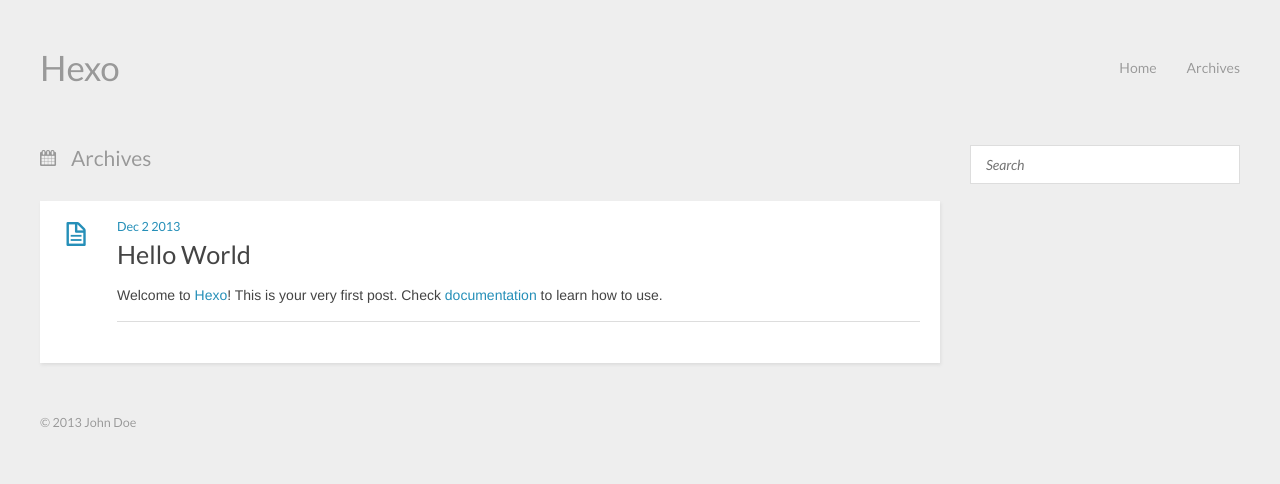
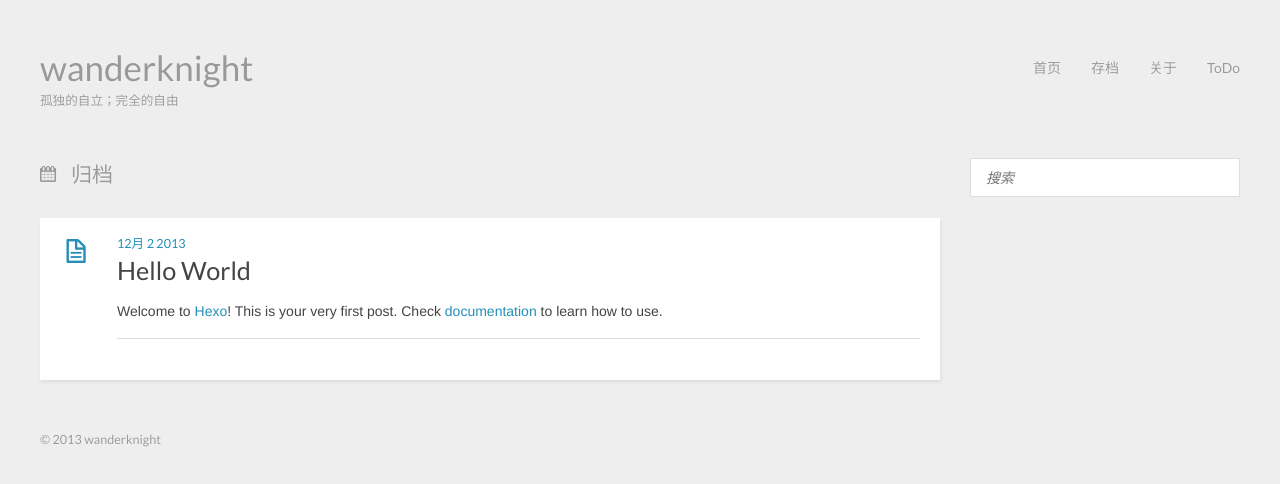
Before and after one commit to wanderknight/wanderknight.github.io, a plain HTML site: page archives/index.html in a window 1280 px wide. Drawn offline with nearby package versions, Linux system fonts and the light colour scheme.

Commit message:
Site updated: 2013-12-02 22:37:44

```diff
--- a/archives/index.html
+++ b/archives/index.html
@@ -3,21 +3,21 @@
 <head>
   <meta charset="utf-8">
 
-  <title>Archives | Hexo</title>
-  <meta name="author" content="John Doe">
+  <title>归档 | wanderknight</title>
+  <meta name="author" content="wanderknight">
 
 
   <meta name="viewport" content="width=device-width, initial-scale=1, maximum-scale=1">
 
 
-  <meta property="og:site_name" content="Hexo"/>
+  <meta property="og:site_name" content="wanderknight"/>
 
 
     <meta property="og:image" content="undefined"/>
 
 
   <link href="/favicon.png" rel="icon">
-  <link rel="alternate" href="/atom.xml" title="Hexo" type="application/atom+xml">
+  <link rel="alternate" href="/atom.xml" title="wanderknight" type="application/atom+xml">
   <link rel="stylesheet" href="/css/style.css" media="screen" type="text/css">
   <!--[if lt IE 9]><script src="//html5shiv.googlecode.com/svn/trunk/html5.js"></script><![endif]-->
 
@@ -26,15 +26,19 @@
 
 <body>
   <header id="header" class="inner"><div class="alignleft">
-  <h1><a href="/">Hexo</a></h1>
-  <h2><a href="/"></a></h2>
+  <h1><a href="/">wanderknight</a></h1>
+  <h2><a href="/">孤独的自立；完全的自由</a></h2>
 </div>
 <nav id="main-nav" class="alignright">
   <ul>
 
-      <li><a href="/">Home</a></li>
+      <li><a href="/">首页</a></li>
 
-      <li><a href="/archives">Archives</a></li>
+      <li><a href="/archives">存档</a></li>
+
+      <li><a href="/about">关于</a></li>
+
+      <li><a href="/todolist">ToDo</a></li>
 
   </ul>
   <div class="clearfix"></div>
@@ -42,7 +46,7 @@
 <div class="clearfix"></div></header>
   <div id="content" class="inner">
     <div id="main-col" class="alignleft"><div id="wrapper">
-<h2 class="archive-title">Archives</h2>
+<h2 class="archive-title">归档</h2>
 
 
 
@@ -52,7 +56,7 @@
     <header>
 
         <div class="icon"></div>
-        <time datetime="2013-12-02T13:47:57.000Z"><a href="/2013/12/02/hello-world/">Dec 2 2013</a></time>
+        <time datetime="2013-12-02T13:47:57.000Z"><a href="/2013/12/02/hello-world/">12月 2 2013</a></time>
 
 
 
@@ -88,10 +92,14 @@
     <aside id="sidebar" class="alignright">
   <div class="search">
   <form action="//google.com/search" method="get" accept-charset="utf-8">
-    <input type="search" name="q" results="0" placeholder="Search">
+    <input type="search" name="q" results="0" placeholder="搜索">
     <input type="hidden" name="q" value="site:yoursite.com">
   </form>
 </div>
+
+
+
+
 
 
 
@@ -101,7 +109,7 @@
   </div>
   <footer id="footer" class="inner"><div class="alignleft">
 
-  &copy; 2013 John Doe
+  &copy; 2013 wanderknight
 
 </div>
 <div class="clearfix"></div></footer>
```
Also changed, not shown: 2013/12/02/hello-world/index.html (+20 -12 lines), archives/2013/12/index.html (+19 -11 lines), archives/2013/index.html (+19 -11 lines), index.html (+19 -11 lines).
